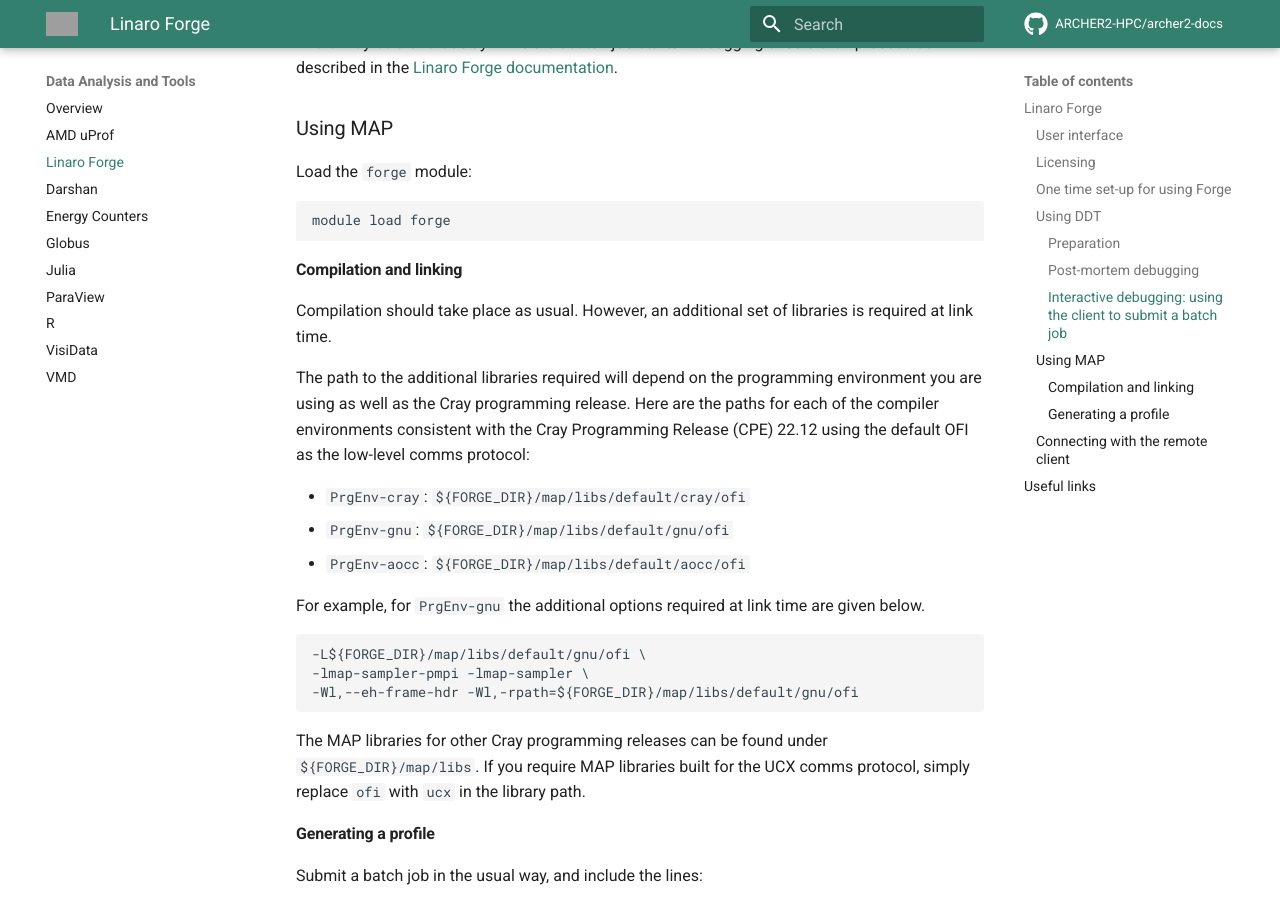
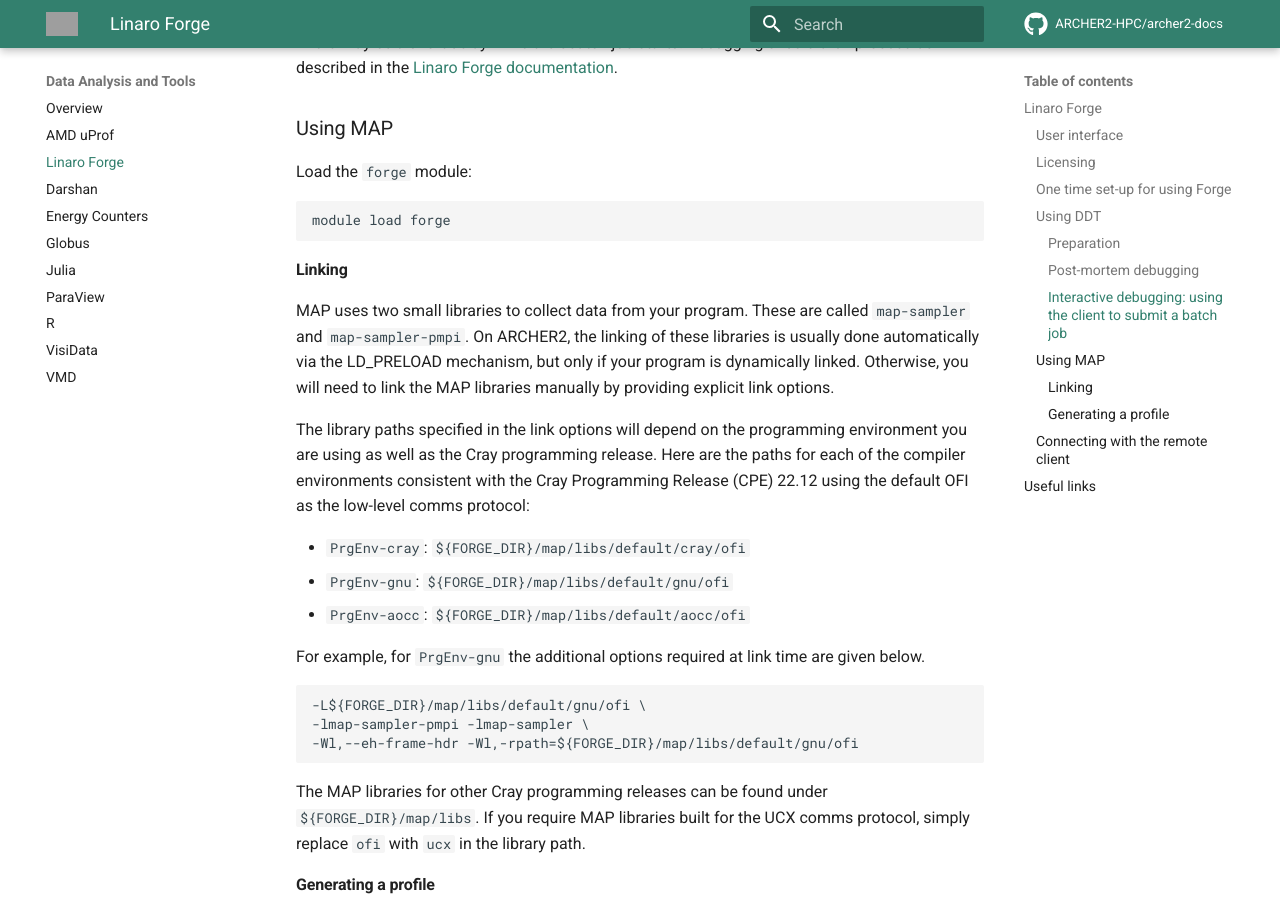
Before and after one commit to ARCHER2-HPC/archer2-docs, an MkDocs documentation site: the page built from docs/data-tools/forge.md, in a window 1280 px wide and 900 px high, scrolled down 4213 px. Built offline with MkDocs 1.6.1 and Material for MkDocs 9.7.7, drawn with Linux system fonts in a browser that asks for light colours; comment, search, counter and statistics services are not loaded; grey boxes are pictures that could not be loaded.

Commit message:
Added text concerning MAP libraries and LD_PRELOAD.

````diff
--- a/docs/data-tools/forge.md
+++ b/docs/data-tools/forge.md
@@ -186,16 +186,18 @@
 module load forge
 ```
 
-#### Compilation and linking
+#### Linking
 
-Compilation should take place as usual. However, an additional set of
-libraries is required at link time.
+MAP uses two small libraries to collect data from your program. These
+are called `map-sampler` and `map-sampler-pmpi`. On ARCHER2, the linking
+of these libraries is usually done automatically via the LD_PRELOAD
+mechanism, but only if your program is dynamically linked. Otherwise, you
+will need to link the MAP libraries manually by providing explicit link options.
 
-The path to the additional libraries required will depend on the programming
-environment you are using as well as the Cray programming release. Here are
-the paths for each of the compiler environments consistent with the
-Cray Programming Release (CPE) 22.12 using the default OFI as the low-level
-comms protocol:
+The library paths specified in the link options will depend on the programming
+environment you are using as well as the Cray programming release. Here are the
+paths for each of the compiler environments consistent with the Cray Programming
+Release (CPE) 22.12 using the default OFI as the low-level comms protocol:
 
 - `PrgEnv-cray`: `${FORGE_DIR}/map/libs/default/cray/ofi`
 - `PrgEnv-gnu`: `${FORGE_DIR}/map/libs/default/gnu/ofi`
````
